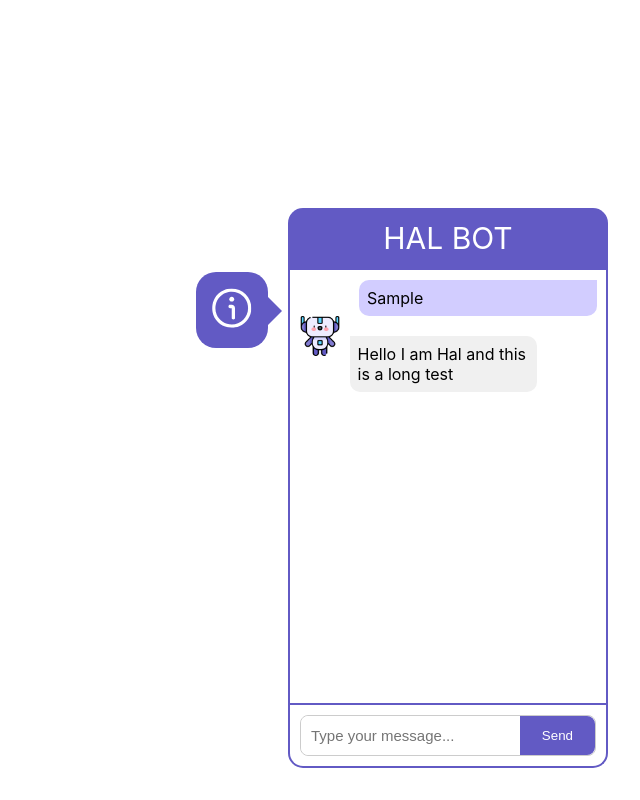
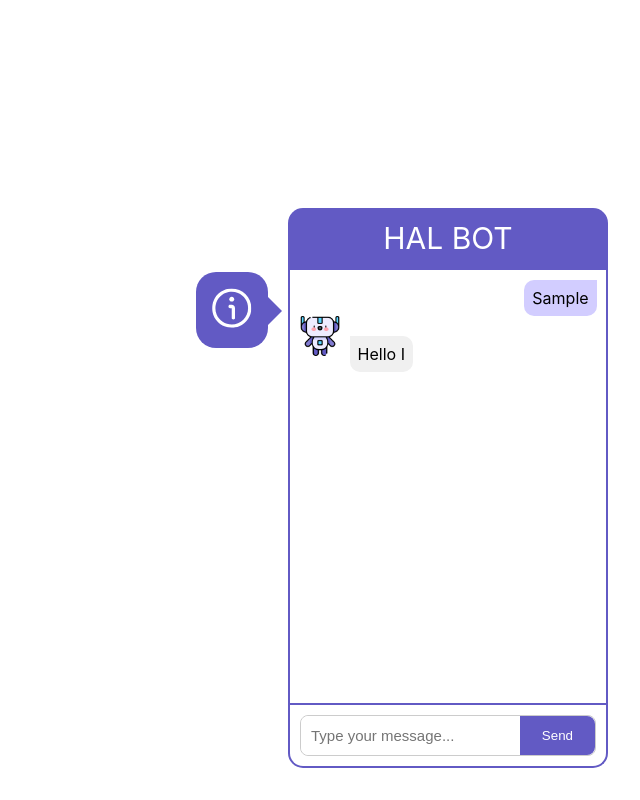
Before and after one commit to SumethD/halbot, a React (Create React App) app: page / in a window 1280 px wide. Both pictures are taken after typing "Sample" into the empty fields and a click on the button "Send". Shown: the whole page, without its empty margins (640-1280 px from the left). Built offline with nearby package versions, Linux system fonts and the light colour scheme.

Commit message:
text taking up whole div space fix.

```diff
--- a/src/components/ChatInterface.css
+++ b/src/components/ChatInterface.css
@@ -31,9 +31,19 @@
 }
 
 .message {
-    margin-top: 10px;
     padding: 8px;
     border-radius: 10px;
+}
+
+.user-message-container{
+    padding-top: 10px;
+    display: flex;
+    justify-content: flex-end;
+}
+
+.bot-message-container{
+    padding-top: 10px;
+    display: flex;
 }
 
 .user {
--- a/src/components/chatInterface.jsx
+++ b/src/components/chatInterface.jsx
@@ -11,7 +11,7 @@ const ChatInterface = () => {
   const sliderRef = useRef(null);
 
   //const example_response = ["Hello I am Hal!", "idk"];
-  const example_response = "Hello I am Hal and this is a long test";
+  const example_response = "Hello I";
   useEffect(() => {
     // TODO: the scroll gets rid of previous chat history
     // Scroll to bottom of the chat history when chat history updates
@@ -73,15 +73,19 @@ const ChatInterface = () => {
             <div key={index}>
               {message.botType === 'object' ? (
                 <div>
-                  <div className="user message">{message.user}</div>
-                  <img className='botIcon' src={botIcon}></img>
-                  {message.bot.map((item, itemIndex) => (
-                    <div key={itemIndex} className='bot message'>{item}</div>
-                  ))}
+                  <div className='user-message-container'><div className="user message">{message.user}</div></div>
+                  <div className='bot-main-div'>
+                    <div><img className='botIcon' src={botIcon}></img></div>
+                    <div className='botmessages-div'>
+                      {message.bot.map((item, itemIndex) => (
+                        <div className='bot-message-container'><div key={itemIndex} className='bot message'>{item}</div></div>
+                      ))}
+                    </div>
+                  </div>
                 </div>
               ) : (
                 <div>
-                  <div className="user message">{message.user}</div>
+                  <div className='user-message-container'><div className="user message">{message.user}</div></div>
                   <div className='bot-main-div'>
                       <div><img className='botIcon' src={botIcon}></img></div>
                       <div className="bot message botmessages-div">{message.bot}</div>
```
